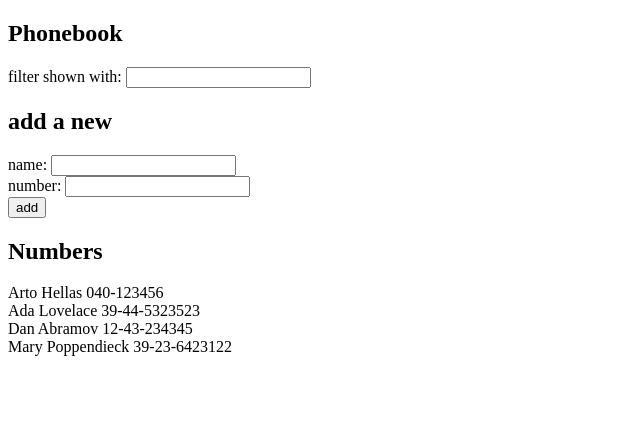
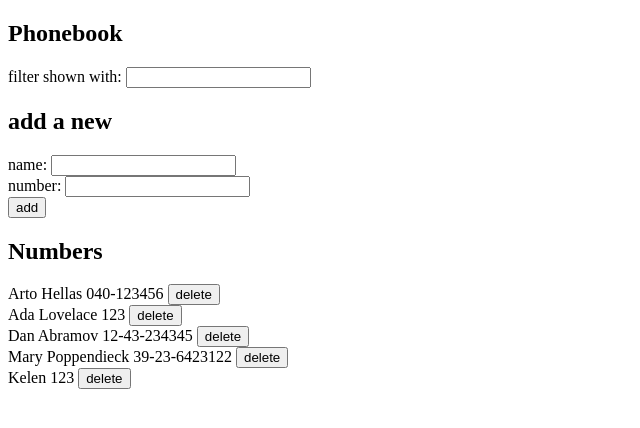
Before and after one commit to kirigao/pt1, a React (Create React App) app: page / in a window 1280 px wide. Shown: the top 428 px of the page, without its empty margins (0-640 px from the left). Built offline with nearby package versions, Linux system fonts and the light colour scheme; data requests are answered from the project's data file.

Commit message:
exercises 2.12-2.15

```diff
--- a/db.json
+++ b/db.json
@@ -7,7 +7,7 @@
     },
     {
       "name": "Ada Lovelace",
-      "number": "39-44-5323523",
+      "number": "123",
       "id": 2
     },
     {
@@ -19,6 +19,11 @@
       "name": "Mary Poppendieck",
       "number": "39-23-6423122",
       "id": 4
+    },
+    {
+      "name": "Kelen",
+      "number": "123",
+      "id": 5
     }
   ]
 }
--- a/src/App.js
+++ b/src/App.js
@@ -3,6 +3,7 @@ import axios from 'axios'
 import Filter from './components/Filter'
 import PersonForm from './components/PersonForm'
 import Persons from './components/Persons'
+import numberService from './services/numbers'
 
 
 const App = () => {
@@ -15,13 +16,11 @@ const App = () => {
 
   useEffect(() => {
     console.log('effect')
-    axios
-      .get('http://localhost:3001/persons')
-      .then(response => {
-        console.log('promise fulfilled')
-        setPersons(response.data)
-        setNewFilter(response.data.filter(person => person.name.toLowerCase().includes(newFilterValue.toLowerCase())))
-      })
+    numberService.getAll().then(initialNumbers => {
+      console.log('promise fulfilled')
+      setPersons(initialNumbers)
+      setNewFilter(initialNumbers.filter(person => person.name.toLowerCase().includes(newFilterValue.toLowerCase())))
+    })
   }, [])
   console.log('render', persons.length, 'notes')
 
@@ -32,7 +31,19 @@ const App = () => {
     )
     console.log(persons)
     if (persons.some(person => person.name === newName)) {
-      alert(`${newName} is already added to phonebook`)
+      if (window.confirm(`${newName} is already added to phonebook, replace the old number with a new one?`)) {
+        const personObject = {
+          name: newName,
+          number: newNumber,
+          id: persons.find(person => person.name === newName).id
+        }
+        numberService.update(personObject.id, personObject).then(returnedNumber => {
+          const newPersons = persons.map(person => person.id != personObject.id ? person : personObject)
+          setPersons(newPersons)
+          setNewFilter(newPersons.filter(person => person.name.toLowerCase().includes(newFilterValue.toLowerCase())))
+        })
+      }
+
     }
     else {
       const personObject = {
@@ -40,9 +51,11 @@ const App = () => {
         number: newNumber,
         id: persons.length + 1
       }
-      const newPersons = persons.concat(personObject)
-      setPersons(newPersons)
-      setNewFilter(newPersons.filter(person => person.name.toLowerCase().includes(newFilterValue.toLowerCase())))
+      numberService.create(personObject).then(returnedNumber => {
+        const newPersons = persons.concat(returnedNumber)
+        setPersons(newPersons)
+        setNewFilter(newPersons.filter(person => person.name.toLowerCase().includes(newFilterValue.toLowerCase())))
+      })
     }
 
     setNewName('')
@@ -62,6 +75,15 @@ const App = () => {
     setNewFilterValue(event.target.value)
     setNewFilter(persons.filter(person => person.name.toLowerCase().includes(event.target.value.toLowerCase())))
   }
+  const handleDeleteNumber = (id) => {
+    if (window.confirm(`Delete ${persons.find(person => person.id === id).name}?`)) {
+      numberService.remove(id).then(() => {
+        const newPersons = persons.filter(person => person.id != id)
+        setPersons(newPersons)
+        setNewFilter(newPersons.filter(person => person.name.toLowerCase().includes(newFilterValue.toLowerCase())))
+      })
+    }
+  }
   return (
     <div>
       <h2>Phonebook</h2>
@@ -69,7 +91,7 @@ const App = () => {
       <h2>add a new</h2>
       <PersonForm addNumber={addNumber} newName={newName} newNumber={newNumber} handleNameChange={handleNameChange} handleNumberChange={handleNumberChange} />
       <h2>Numbers</h2>
-      <Persons newFilter={newFilter} persons={persons} />
+      <Persons newFilter={newFilter} persons={persons} handleClick={handleDeleteNumber} />
     </div >
   )
 
--- a/src/components/Persons.js
+++ b/src/components/Persons.js
@@ -1,7 +1,8 @@
 const Persons = (props) => {
+  const del = props.handleClick
   return (
     <div>
-      {props.newFilter.map(person => <div key={[person.id]}>{person.name} {person.number}</div>)}
+      {props.newFilter.map(person => <div key={[person.id]}>{person.name} {person.number} <button onClick={() => del(person.id)}>delete</button></div>)}
     </div>
   )
 }
--- /dev/null
+++ b/src/services/numbers.js
@@ -0,0 +1,32 @@
+import axios from 'axios'
+const baseUrl = 'http://localhost:3001/persons'
+
+const getAll = () => {
+  const request = axios.get(baseUrl)
+  return (
+    request.then(response => response.data)
+  )
+}
+
+const create = (newObject) => {
+  const request = axios.post(baseUrl, newObject)
+  return (
+    request.then(response => response.data)
+  )
+}
+
+const remove = (id) => {
+  const request = axios.delete(`${baseUrl}/${id}`)
+
+  return (
+    request.then(response => response.data)
+  )
+}
+
+const update = (id, newObject) => {
+  const request = axios.put(`${baseUrl}/${id}`, newObject)
+  return (
+    request.then(response => response.data)
+  )
+}
+export default { getAll, create, remove, update }
```
Also changed, not shown: src/components/Note.js (+8 -2 lines), src/services/notes.js (added, +21 -0 lines).
